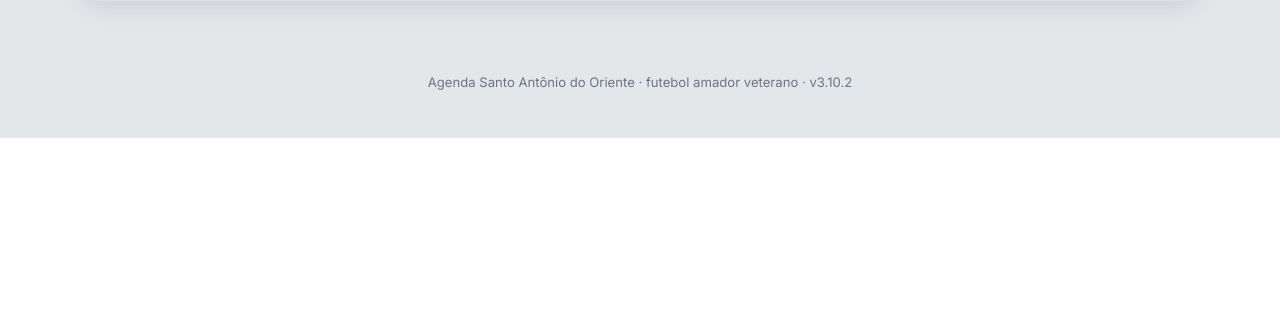
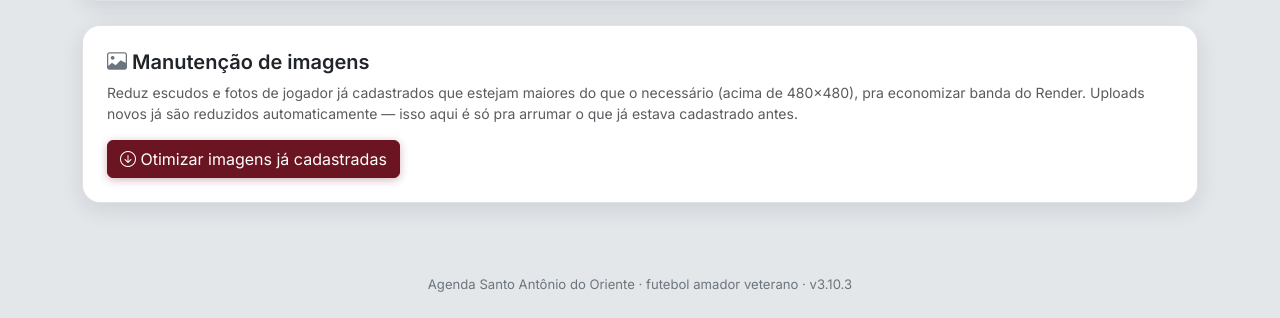
Before and after one commit to leomodolosa-boop/santo-antonio-agenda, a Flask app: page /usuarios in a window 1280 px wide. Shown: the part 662-980 px from the top of the page. Before the commit the page ends 800 px from the top, so only its background shows below. Run offline with Flask 3, Linux system fonts and the light colour scheme; the visitor is signed in with stand-in values (Sample User, id 1); a database or web service that is not in the repository returns one stand-in record (values such as "Sample title"); some libraries are stand-ins or nearby versions.

Commit message:
Adiciona botão para otimizar retroativamente imagens já cadastradas
Nova ação em Usuários → Manutenção de imagens: reprocessa todos os
escudos e fotos de jogador já salvos, reduzindo os que passam de
480x480 (mesmo limite aplicado a uploads novos desde a v3.10.2) e
atualizando tanto o arquivo em disco quanto o blob no Postgres.
Idempotente — rodar de novo sem nada grande pra reduzir não faz nada.
Restrita a quem tem permissão de gerenciar usuários.

```diff
--- a/app.py
+++ b/app.py
@@ -52,7 +52,7 @@ csrf = CSRFProtect(app)
 # Defina SETUP_TOKEN no ambiente (Render → Environment) com um valor só seu.
 SETUP_TOKEN = os.environ.get("SETUP_TOKEN", "trocar-este-codigo-no-render")
 
-APP_VERSION = "3.10.2"
+APP_VERSION = "3.10.3"
 
 ESCUDOS_DIR = Path(__file__).parent / "static" / "escudos"
 ESCUDOS_DIR.mkdir(parents=True, exist_ok=True)
@@ -257,6 +257,50 @@ def usuarios_excluir(usuario_id):
     conn = get_db()
     conn.execute("DELETE FROM usuarios WHERE id = ?", (usuario_id,))
     conn.commit()
+    return redirect(url_for("usuarios"))
+
+
+def _reduzir_se_grande(caminho, max_lado=480):
+    """Reabre uma imagem já salva em disco e reduz se passar de max_lado em
+    largura ou altura. Retorna True se mexeu no arquivo, False se já estava
+    pequena o bastante (evita reprocessar à toa)."""
+    try:
+        imagem = Image.open(caminho)
+    except Exception:
+        return False
+    if imagem.width <= max_lado and imagem.height <= max_lado:
+        return False
+    imagem = ImageOps.exif_transpose(imagem).convert("RGBA")
+    imagem.thumbnail((max_lado, max_lado), Image.LANCZOS)
+    imagem.save(caminho, "PNG")
+    return True
+
+
+@app.route("/admin/otimizar-imagens", methods=["POST"])
+@permissao_obrigatoria("perm_usuarios")
+def admin_otimizar_imagens():
+    conn = get_db()
+    total_times = 0
+    for row in conn.execute("SELECT id, escudo FROM times WHERE escudo IS NOT NULL").fetchall():
+        caminho = ESCUDOS_DIR / row["escudo"]
+        if caminho.exists() and _reduzir_se_grande(caminho):
+            salvar_escudo_blob(conn, row["id"], caminho)
+            salvar_cor_escudo(conn, row["id"], caminho)
+            total_times += 1
+    conn.commit()
+
+    total_jogadores = 0
+    for row in conn.execute("SELECT id, foto FROM jogadores WHERE foto IS NOT NULL").fetchall():
+        caminho = JOGADORES_DIR / row["foto"]
+        if caminho.exists() and _reduzir_se_grande(caminho):
+            salvar_foto_jogador_blob(conn, row["id"], caminho)
+            total_jogadores += 1
+    conn.commit()
+
+    if total_times or total_jogadores:
+        flash(f"Otimização concluída: {total_times} escudo(s) e {total_jogadores} foto(s) redimensionados.")
+    else:
+        flash("Nenhuma imagem precisava ser reduzida — já estava tudo otimizado.")
     return redirect(url_for("usuarios"))
 
 
--- a/templates/usuarios.html
+++ b/templates/usuarios.html
@@ -115,4 +115,21 @@
   </div>
 </div>
 
+<div class="card mt-4">
+  <div class="card-body p-4">
+    <h5 class="card-title fw-semibold"><i class="bi bi-image text-secondary"></i> Manutenção de imagens</h5>
+    <p class="text-muted small mb-3">
+      Reduz escudos e fotos de jogador já cadastrados que estejam maiores do
+      que o necessário (acima de 480×480), pra economizar banda do Render.
+      Uploads novos já são reduzidos automaticamente — isso aqui é só pra
+      arrumar o que já estava cadastrado antes.
+    </p>
+    <form method="post" action="{{ url_for('admin_otimizar_imagens') }}"
+      onsubmit="return confirm('Isso vai reduzir escudos e fotos grandes já cadastrados. Pode levar alguns segundos. Continuar?')">
+      <input type="hidden" name="csrf_token" value="{{ csrf_token() }}">
+      <button type="submit" class="btn btn-outline-brand"><i class="bi bi-arrow-down-circle"></i> Otimizar imagens já cadastradas</button>
+    </form>
+  </div>
+</div>
+
 {% endblock %}
```
